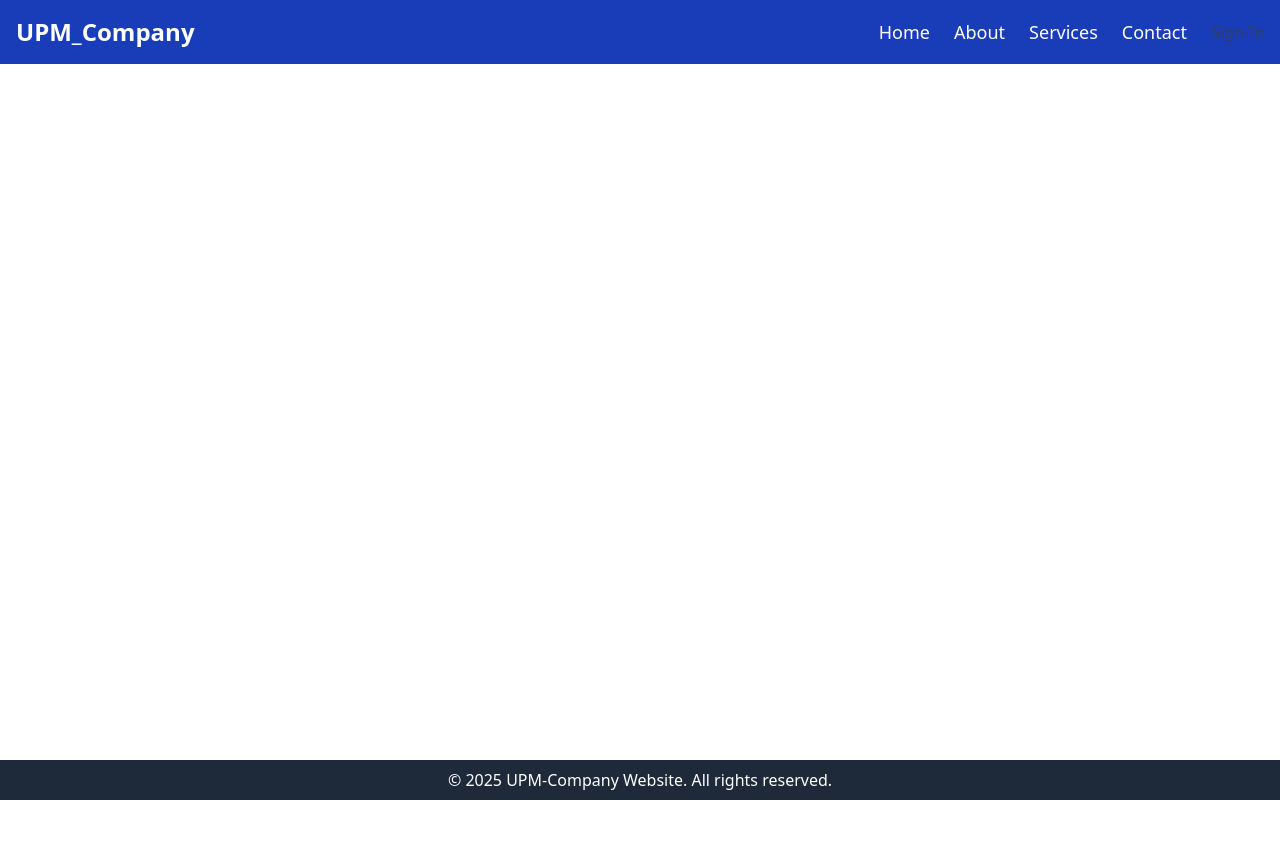
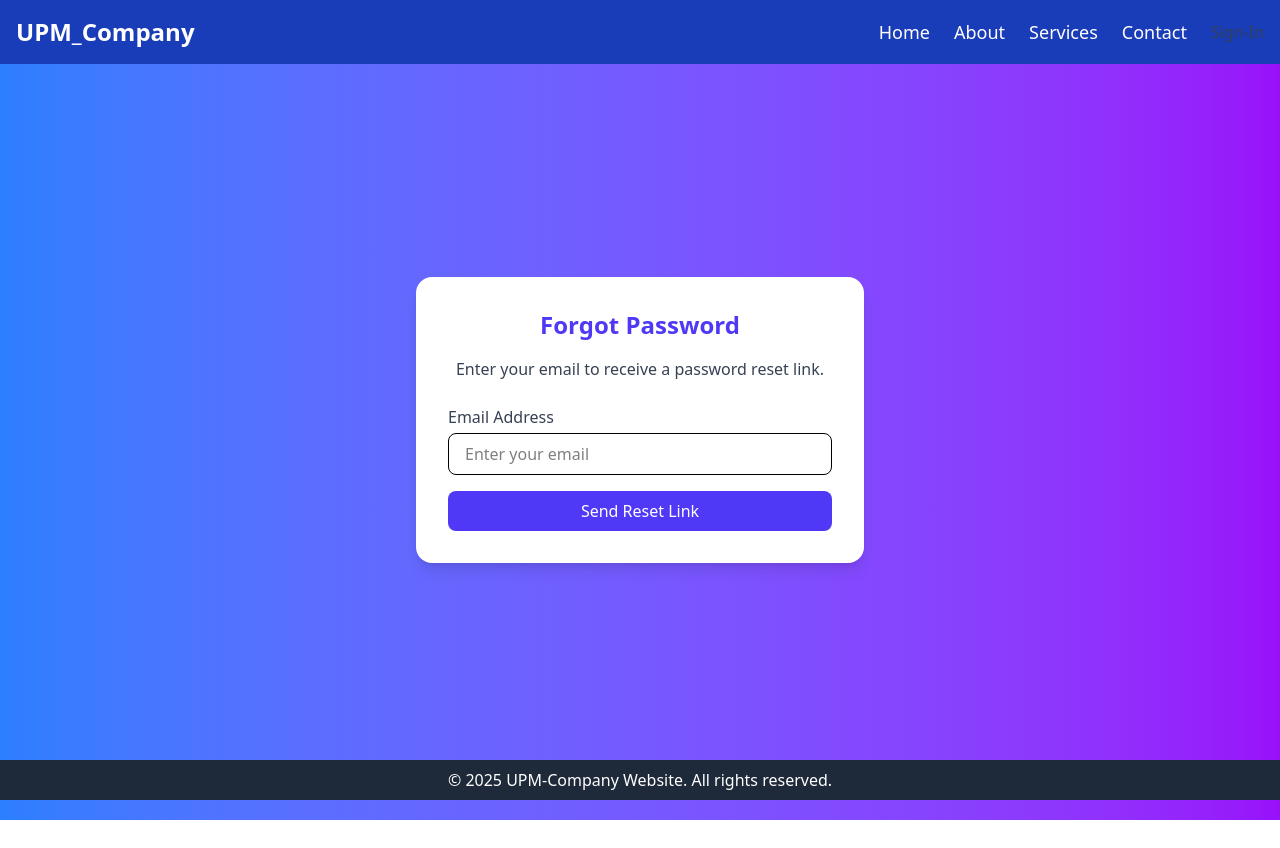
Before and after one commit to mnihadc/UPM-Company, a React (Vite) app in the folder frontend/: page /forgotpassword-email in a window 1280 px wide. Before the commit the page ends 800 px from the top, so only its background shows below. Built offline with nearby package versions, Linux system fonts and the light colour scheme.

Commit message:
Created ForgotPassword Email page UI

```diff
--- a/frontend/src/App.jsx
+++ b/frontend/src/App.jsx
@@ -9,6 +9,7 @@ import PrivateRoute from "./Components/PrivateRoute";
 import PrivateAdminRoute from "./Components/PrivateAdminRoute";
 import UserManagement from "./Pages/UserManagement";
 import Profile from "./Pages/Profile";
+import ForgotPassword from "./Components/ForgotPassword";
 
 function App() {
   return (
@@ -31,6 +32,7 @@ function App() {
           <Route path="/signup" element={<SignupForm />} />
           <Route path="/login" element={<PandaLogin />} />
           <Route path="/email-verify" element={<EmailVerify />} />
+          <Route path="/forgotpassword-email" element={<ForgotPassword />} />
         </Routes>
       </div>
       <Footer />
--- /dev/null
+++ b/frontend/src/Components/ForgotPassword.jsx
@@ -0,0 +1,44 @@
+import { useState } from "react";
+
+const ForgotPassword = () => {
+  const [email, setEmail] = useState("");
+
+  const handleSubmit = (e) => {
+    e.preventDefault();
+    console.log("Reset link sent to:", email);
+  };
+
+  return (
+    <div className="min-h-screen flex items-center justify-center bg-gradient-to-r from-blue-500 to-purple-600 p-4">
+      <div className="bg-white p-8 rounded-2xl shadow-lg w-full max-w-md">
+        <h2 className="text-2xl font-semibold text-indigo-600 text-center mb-4">
+          Forgot Password
+        </h2>
+        <p className="text-gray-700 text-center mb-6">
+          Enter your email to receive a password reset link.
+        </p>
+        <form onSubmit={handleSubmit}>
+          <div className="mb-4">
+            <label className="block text-gray-700 mb-1">Email Address</label>
+            <input
+              type="email"
+              value={email}
+              onChange={(e) => setEmail(e.target.value)}
+              required
+              className="w-full px-4 py-2 border rounded-lg focus:outline-none focus:ring-2 focus:ring-indigo-400"
+              placeholder="Enter your email"
+            />
+          </div>
+          <button
+            type="submit"
+            className="w-full bg-indigo-600 text-white py-2 rounded-lg hover:bg-indigo-700 transition duration-300"
+          >
+            Send Reset Link
+          </button>
+        </form>
+      </div>
+    </div>
+  );
+};
+
+export default ForgotPassword;
--- a/frontend/src/Pages/Login.jsx
+++ b/frontend/src/Pages/Login.jsx
@@ -90,7 +90,7 @@ const Login = () => {
 
           <div className="flex justify-between items-center">
             <a
-              href="/forgot-password"
+              href="/forgotpassword-email"
               className="text-[#10B981] text-sm hover:text-[#1E3A8A] transition duration-200"
             >
               Forgot Password?
```
